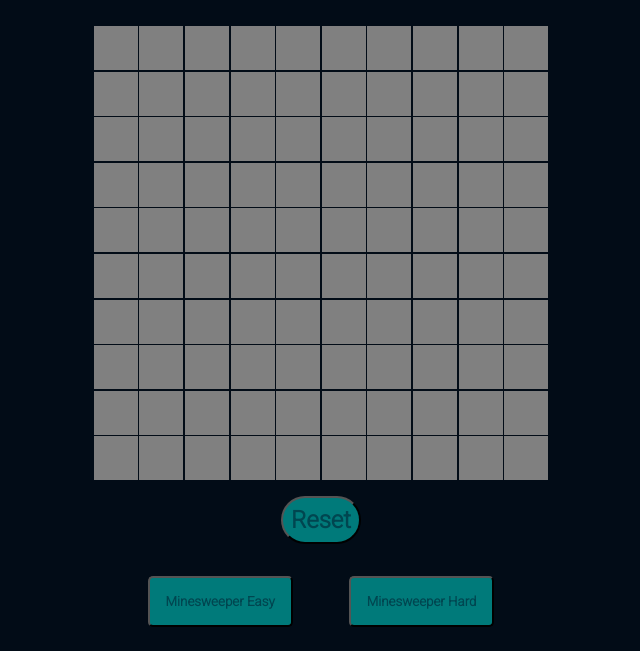
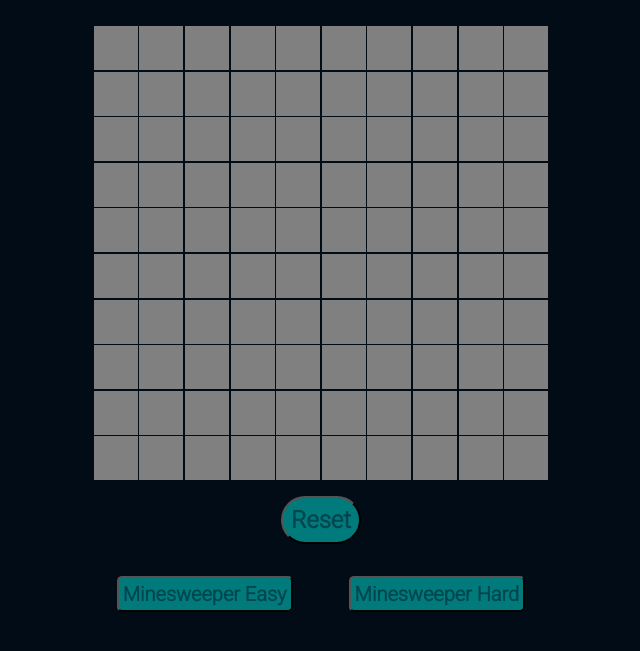
Before and after one commit to bcarpenter7/minesweeper-medium, a plain HTML site: page index.html in a window 1280 px wide. Shown: the part 236-887 px from the top of the page, without its empty margins (319-959 px from the left). Drawn offline with Linux system fonts and the light colour scheme.

Commit message:
Update style.css

```diff
--- a/style.css
+++ b/style.css
@@ -394,7 +394,7 @@ h1 {
     margin-bottom: 3vmin;
     flex-direction: row;
     gap: 7vmin;
-    font-size: 4vmin;
+    font-size: 9vmin;
     color:rgb(0, 70,80);
     text-decoration: none;
 }
@@ -402,7 +402,7 @@ h1 {
 #links > button {
     color:rgb(0, 70,80);
     background-color: rgb(0, 122, 122);
-    padding: 2vmin;
+    padding: .5vmin;
     border-radius: 5px;
     text-decoration: none;
 }
@@ -410,4 +410,5 @@ h1 {
 #links > button > a {
     text-decoration: none;
     color: inherit;
+    font-size: 2.5vmin;
 }
```
